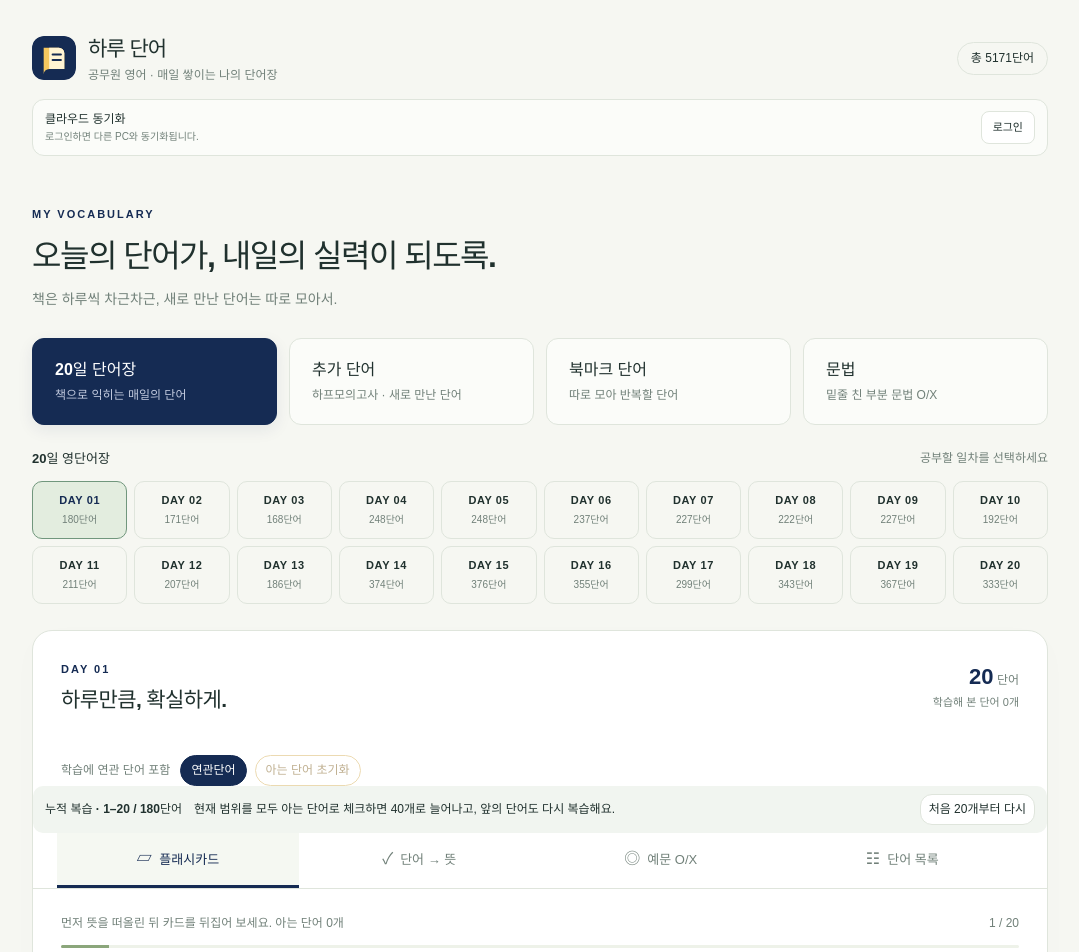
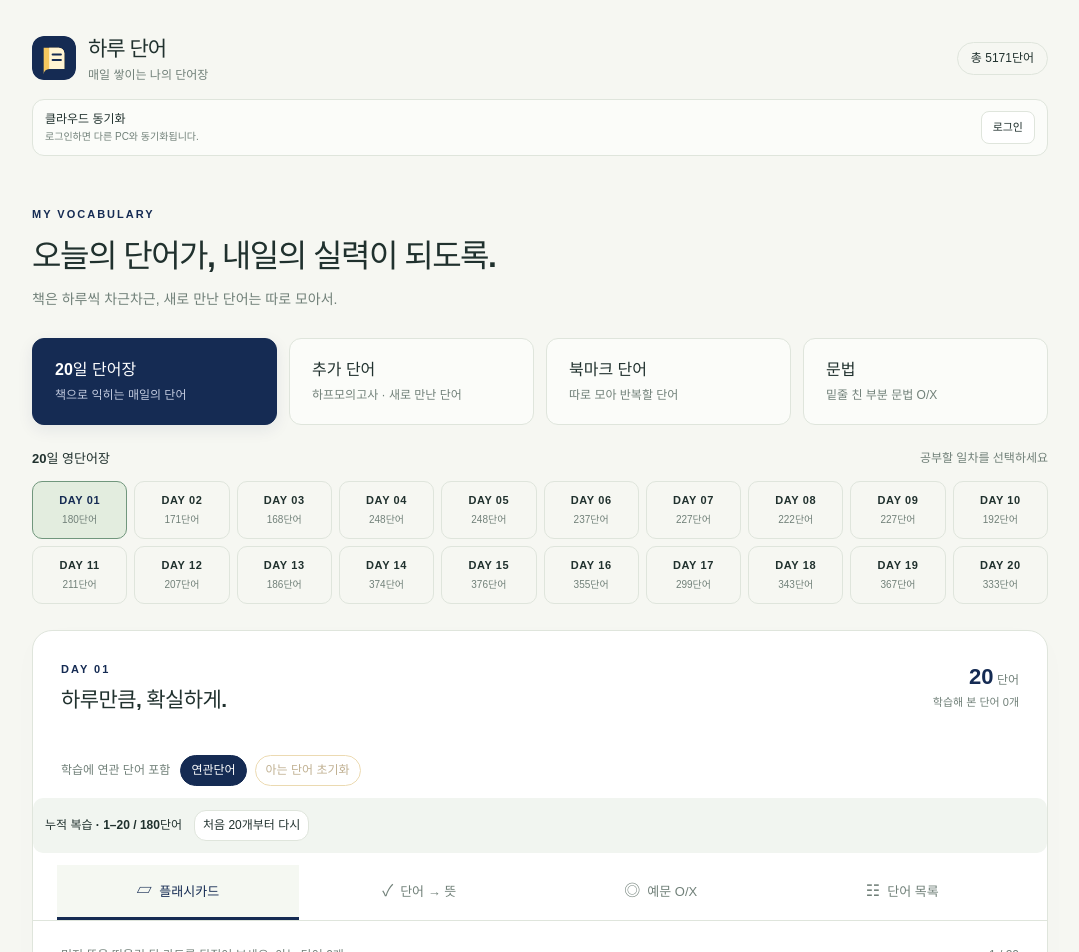
Before and after one commit to leegh519/voca-app, a React (Vite) app: page / in a window 1280 px wide. Shown: the top 952 px of the page, without its empty margins (100-1179 px from the left). Built offline with nearby package versions, Linux system fonts and the light colour scheme.

Commit message:
style: simplify review banner and remove exam-specific branding

```diff
--- a/index.html
+++ b/index.html
@@ -8,7 +8,7 @@
       content="20일 단어장과 추가 단어를 따로 공부하는 나만의 영어 단어장"
     />
     <link rel="icon" type="image/svg+xml" href="%BASE_URL%favicon.svg" />
-    <title>하루 단어 · 공무원 영어 단어장</title>
+    <title>하루 단어 · 영어 단어장</title>
   </head>
   <body>
     <div id="root"></div>
--- a/src/App.tsx
+++ b/src/App.tsx
@@ -212,7 +212,7 @@ export default function App() {
           />
           <div>
             <h1>하루 단어</h1>
-            <p>공무원 영어 · 매일 쌓이는 나의 단어장</p>
+            <p>매일 쌓이는 나의 단어장</p>
           </div>
         </div>
         <span className="total">총 {allWords.length}단어</span>
@@ -390,9 +390,6 @@ export default function App() {
             {scope === "textbook" && filteredWords.length > 0 && (
               <div className="cumulative-progress" role="status">
                 <strong>누적 복습 · 1–{words.length} / {filteredWords.length}단어</strong>
-                <span>{words.length < filteredWords.length
-                  ? `현재 범위를 모두 아는 단어로 체크하면 ${Math.min(round.limit + 20, filteredWords.length)}개로 늘어나고, 앞의 단어도 다시 복습해요.`
-                  : "마지막 단계예요. 앞에서 익힌 단어까지 모두 복습해요."}</span>
                 <button type="button" onClick={() => {
                   setCumulativeStudy((previous) => ({ ...previous, [cumulativeKey]: { limit: 20, knownIds: [] } }));
                   setStudyRevision((value) => value + 1);
--- a/src/styles.css
+++ b/src/styles.css
@@ -1275,10 +1275,10 @@ select {
   align-items: center;
   flex-wrap: wrap;
   gap: 6px 12px;
-  padding: 8px 12px;
+  margin-block: 12px;
+  padding: 12px;
   background: #f1f5f0;
   border-radius: 10px;
   font-size: 12px;
 }
-.cumulative-progress span { flex: 1 1 220px; }
 .cumulative-progress button { padding: 5px 8px; font-size: 12px; }
```
Also changed, not shown: 1 other file (tests, documents, lock files or other folders).
